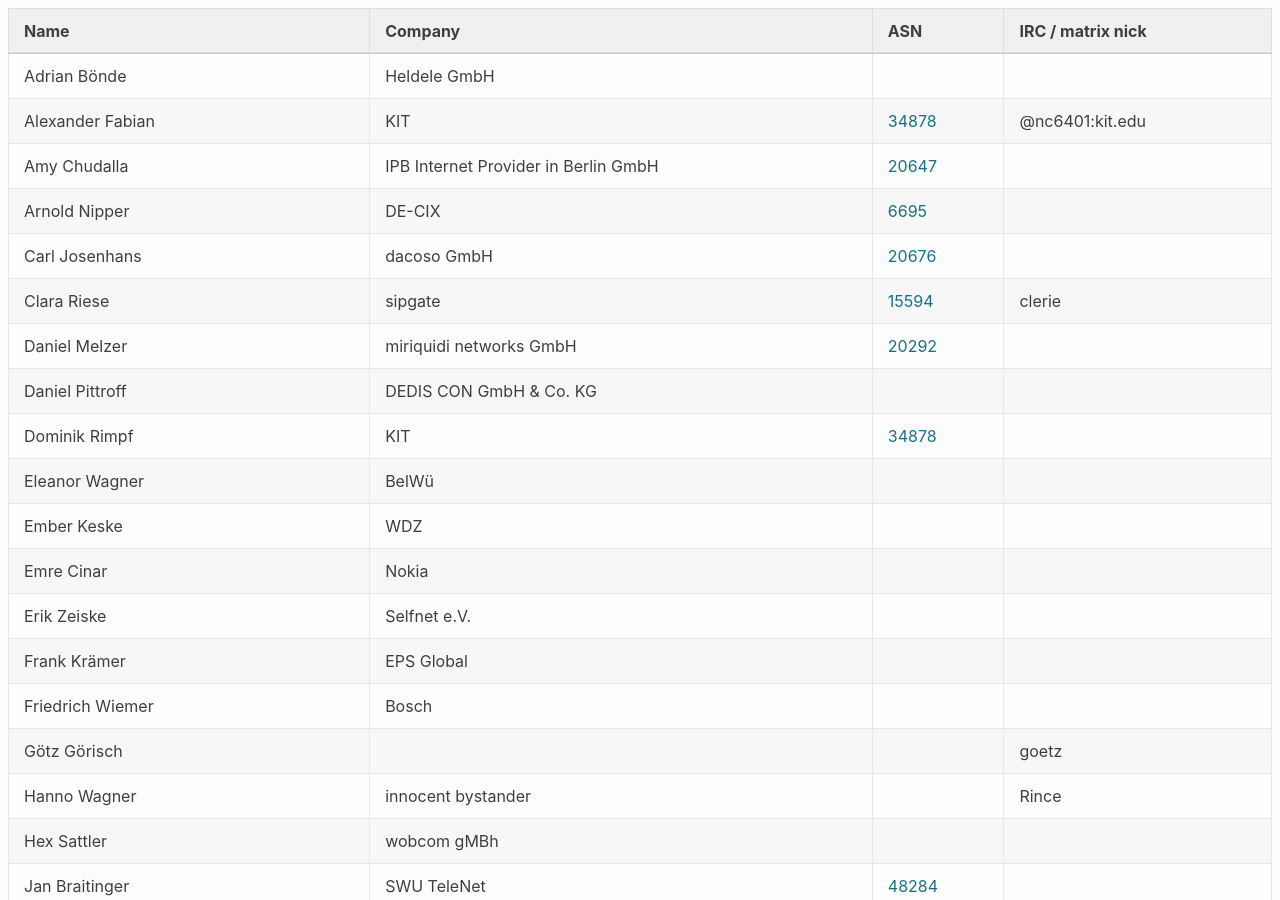
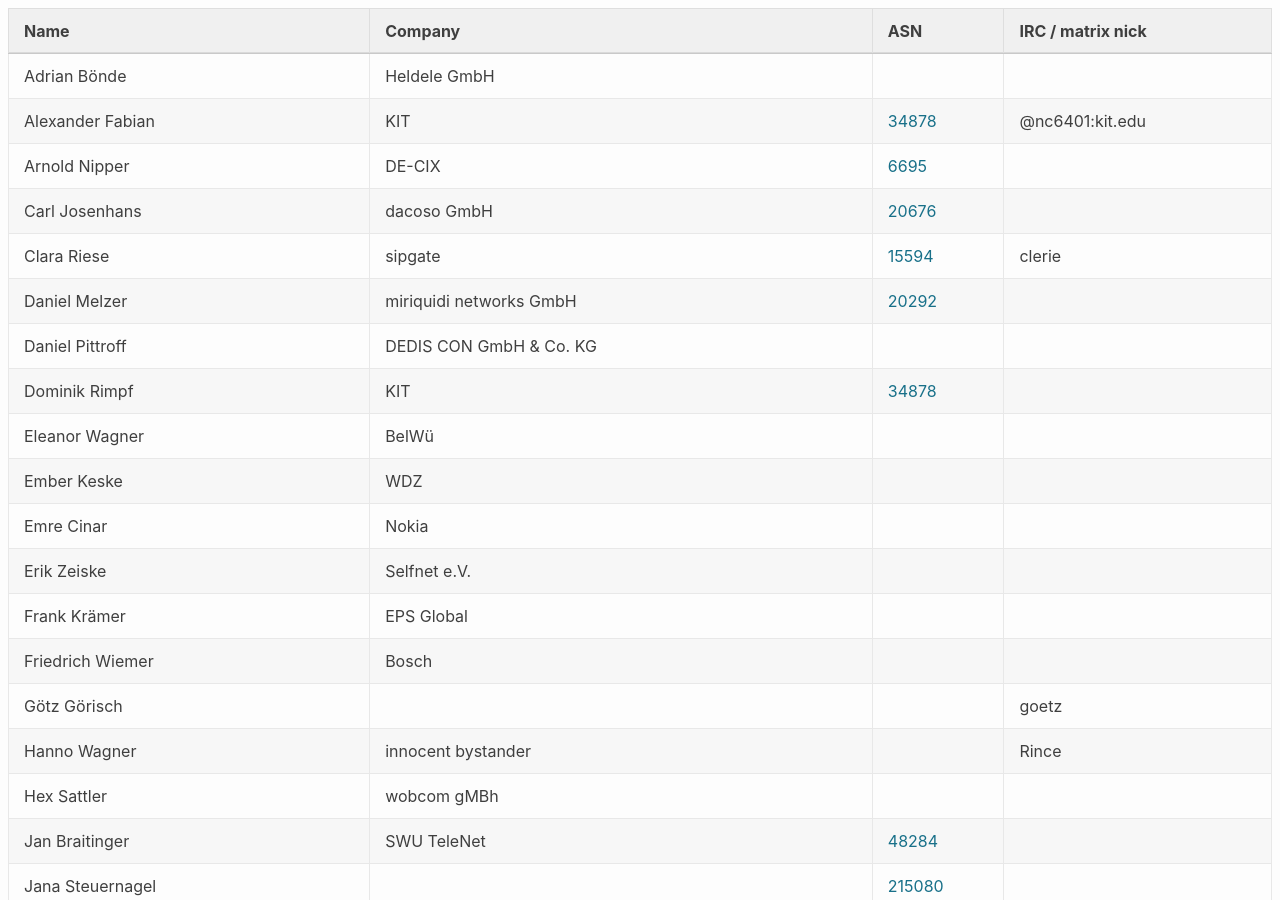
Before and after one commit to denog/pretix-attendeelist, a Jekyll site: the page built from denogmeetup25-06/index.markdown, in a window 1280 px wide and 900 px high. Built offline with Jekyll 4.4.1, drawn with Linux system fonts in a browser that asks for light colours.

Commit message:
Latest data: Mon Jun 30 18:37:26 UTC 2025

```diff
--- a/_data/attendees_denog17_onsite.json
+++ b/_data/attendees_denog17_onsite.json
@@ -990,6 +990,12 @@
     "asn": "21263"
   },
   {
+    "name": "Ulf Kieber",
+    "company": "xoo networks consulting",
+    "irc": "kieber",
+    "asn": "24603"
+  },
+  {
     "name": "Ulf-Simon Weikert",
     "company": "Aljo ' ever wanted!",
     "irc": null,
--- a/_data/attendees_denogmeetup25-06.json
+++ b/_data/attendees_denogmeetup25-06.json
@@ -10,12 +10,6 @@
     "company": "KIT",
     "irc": "@nc6401:kit.edu",
     "asn": "34878"
-  },
-  {
-    "name": "Amy Chudalla",
-    "company": "IPB Internet Provider in Berlin GmbH",
-    "irc": null,
-    "asn": "20647"
   },
   {
     "name": "Arnold Nipper",
```
